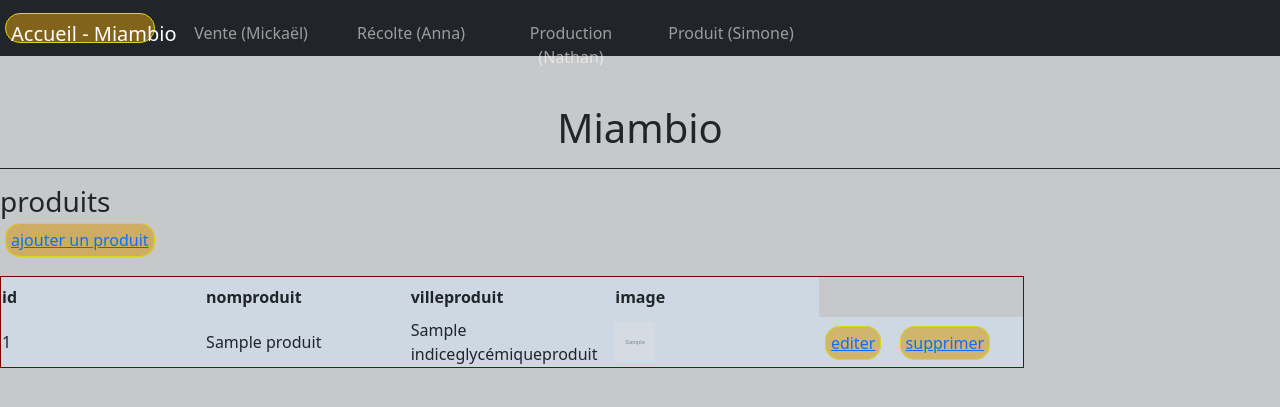
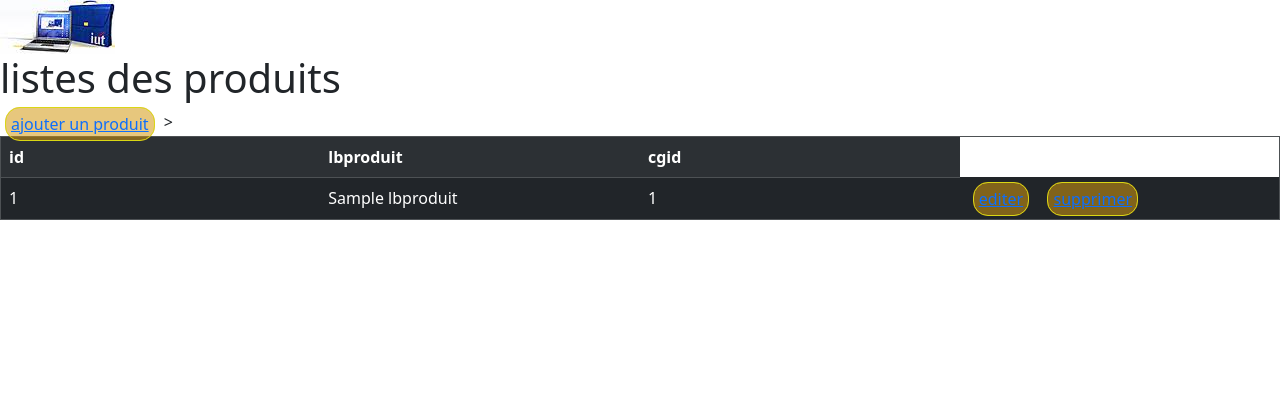
Before and after one commit to agaiffe2-iut90/Miambio, a Flask app: template PROJET FLASK/templates/produit/show_produit.html in a window 1280 px wide. Shown: the top 407 px of the page. Run offline with Flask 3, Linux system fonts and the light colour scheme; the template is opened without the code that fills it: most values are stand-ins (such as "Sample title", 1, 10 or a date in 2020); grey boxes marked "Sample" are stand-in pictures; some libraries are stand-ins or nearby versions.

Commit message:
Update show_produit.html

```diff
--- a/PROJET FLASK/templates/produit/show_produit.html
+++ b/PROJET FLASK/templates/produit/show_produit.html
@@ -1,42 +1,45 @@
-{% extends 'layout.html' %}
+<!doctype html>
+<html lang="en">
+<head>
+    <meta charset="UTF-8">
+    <meta name="viewport"
+          content="width=device-width, user-scalable=no, initial-scale=1.0, maximum-scale=1.0, minimum-scale=1.0">
+    <meta http-equiv="X-UA-Compatible" content="ie=edge">
+    <link rel="icon"  href="{{ url_for('static', filename='iconeweb.ico') }}" />
+     <img src="{{ url_for('static', filename='image_iut.jpeg') }}" alt="" />
+    <link rel="stylesheet" href="{{ url_for('static', filename='mes_styles.css') }}" >
+    <link rel="stylesheet" href="{{ url_for('static', filename='bootstrap/css/bootstrap.css') }}" >
+    <title>produit</title>
+</head>
+<body>
 
-{% block title %}
-    <title>afficher les produits</title>
-{% endblock %}
-<link rel="stylesheet" href="{{ url_for('static', filename='bootstrap/css/bootstrap.css') }}" >
-{% block body %}
-<h3>produits</h3>
-<a href="/produit/add">ajouter un produit</a>
-<br><br>
+{#{{ produit }}#}
+<h1>listes des produits</h1>
 
-<table class=""table table-dark table-striped"">
-    <thead class="thead-dark">
+<a href="/produit/add" >ajouter un produit</a>
+
+{% if produits | length >= 1 %}
+    <table class="table table-dark table-striped">>
         <tr>
-            <th>id</th><th>nomproduit</th>
-            <th>villeproduit</th><th>image</th>
+            <th>id</th><th>lbproduit</th><th>cgid</th>
         </tr>
-    </thead>
-    <tbody>
-    {% if produits | length >= 1 %}
-        {% for ligne in produits %}
+        {% for produit in produits %}
             <tr>
-               <td>{{ ligne.id }}</td>
-               <td>{{ ligne.nomproduit }}</td>
-               <td>{{ ligne.indiceglycémiqueproduit }}</td>
-               <td><img style="width:40px;height:40px" src="/static/images/{{ ligne.image }}" alt="image  de {{ ligne.nom }}"></td>
+
+                <td>{{ produit.id }}</td>
+                <td>{{ produit.lbproduit }}</td>
+                <td>{{ produit.cgid }}</td>
                 <td>
-                   <a href="/produit/edit?id={{ ligne.id }}">editer</a>&nbsp;
-                   <a href="/produit/delete?id={{ ligne.id }}" >supprimer</a>
+                      <a href="/produit/edit?id={{ produit.id }}">editer</a>&nbsp;
+                      <a href="/produit/delete?id={{ produit.id }}" >supprimer</a>
                   </td>
             </tr>
         {% endfor %}
+    </table>
 {% else %}
-            <tr>
-                  <td>
-                      pas de produit
-                  </td>
-           </tr>
+    <h2> la liste des produits est vide</h2>
 {% endif %}
-    </tbody>
-</table>
-{% endblock %}
+
+<script src="{{ url_for('static', filename='bootstrap/js/bootstrap.js') }}"></script>
+</body>
+</html>
```
Lines whose indentation alone changed are shown as unchanged.
